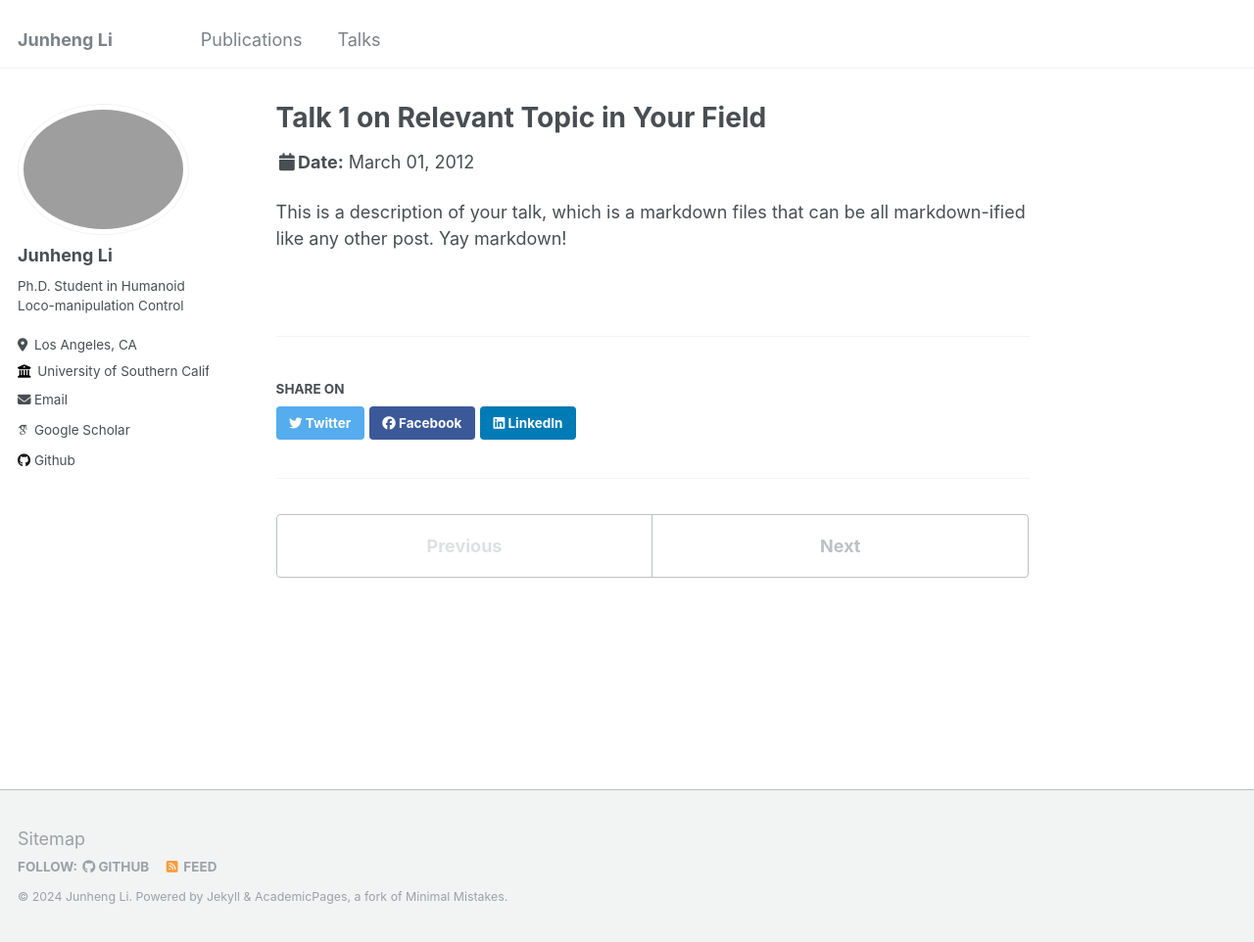
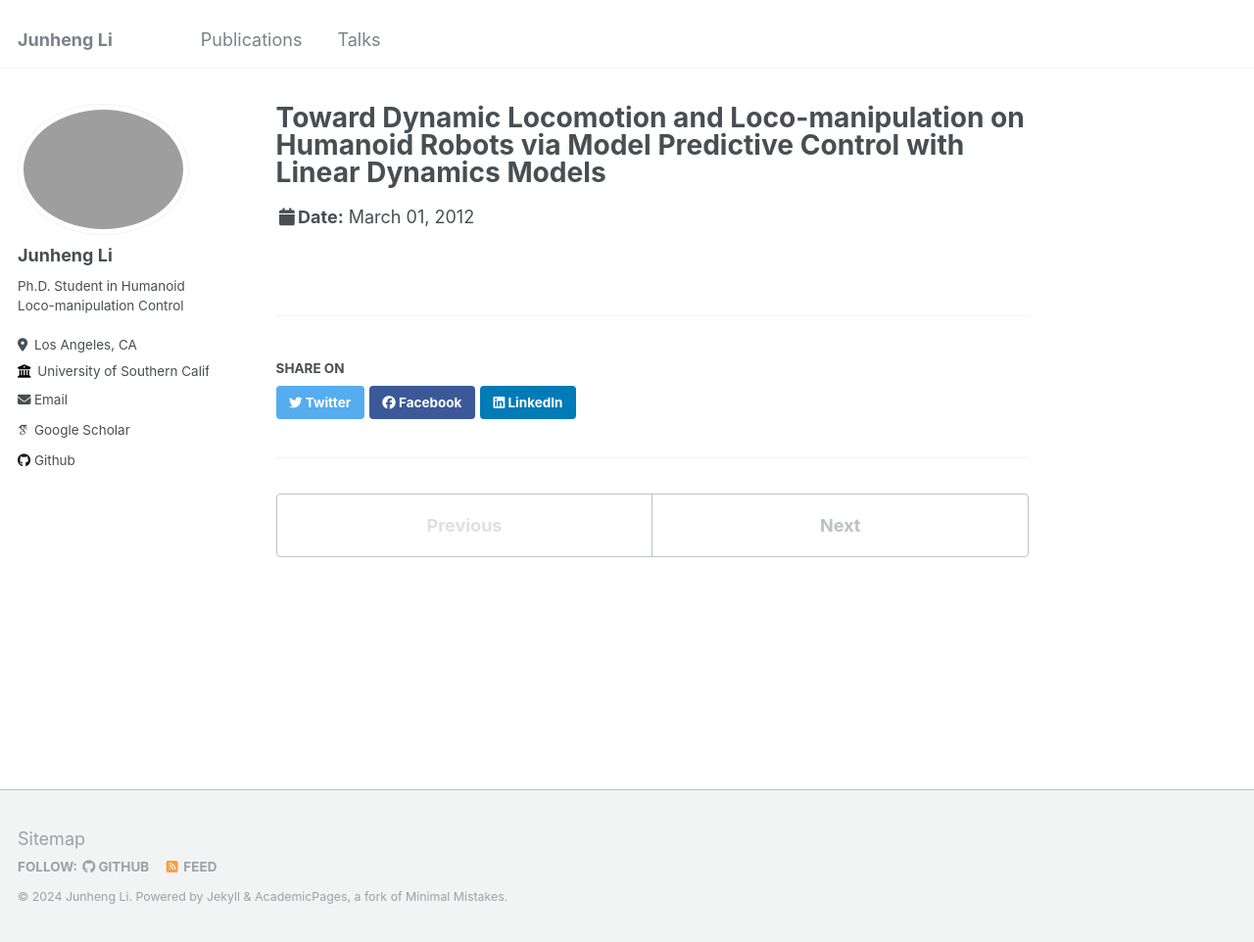
Before and after one commit to junhengl/junhengl.github.io, a Jekyll site: the page built from _talks/2012-03-01-talk-1.md, in a window 1280 px wide and 962 px high. Shown: the whole window at 98% size. Built offline with Jekyll 4.4.1, drawn with Linux system fonts in a browser that asks for light colours; some web fonts are replaced.

Commit message:
Update 2012-03-01-talk-1.md

```diff
--- a/_talks/2012-03-01-talk-1.md
+++ b/_talks/2012-03-01-talk-1.md
@@ -1,11 +1,9 @@
 ---
-title: "Talk 1 on Relevant Topic in Your Field"
+title: "Toward Dynamic Locomotion and Loco-manipulation on Humanoid Robots via Model Predictive Control with Linear Dynamics Models "
 collection: talks
 type: "Talk"
 permalink: /talks/2012-03-01-talk-1
-venue: "UC San Francisco, Department of Testing"
+venue: "42nd Southern California Control Workshop"
 date: 2012-03-01
-location: "San Francisco, California"
+location: "UC Riverside"
 ---
-
-This is a description of your talk, which is a markdown files that can be all markdown-ified like any other post. Yay markdown!
```
